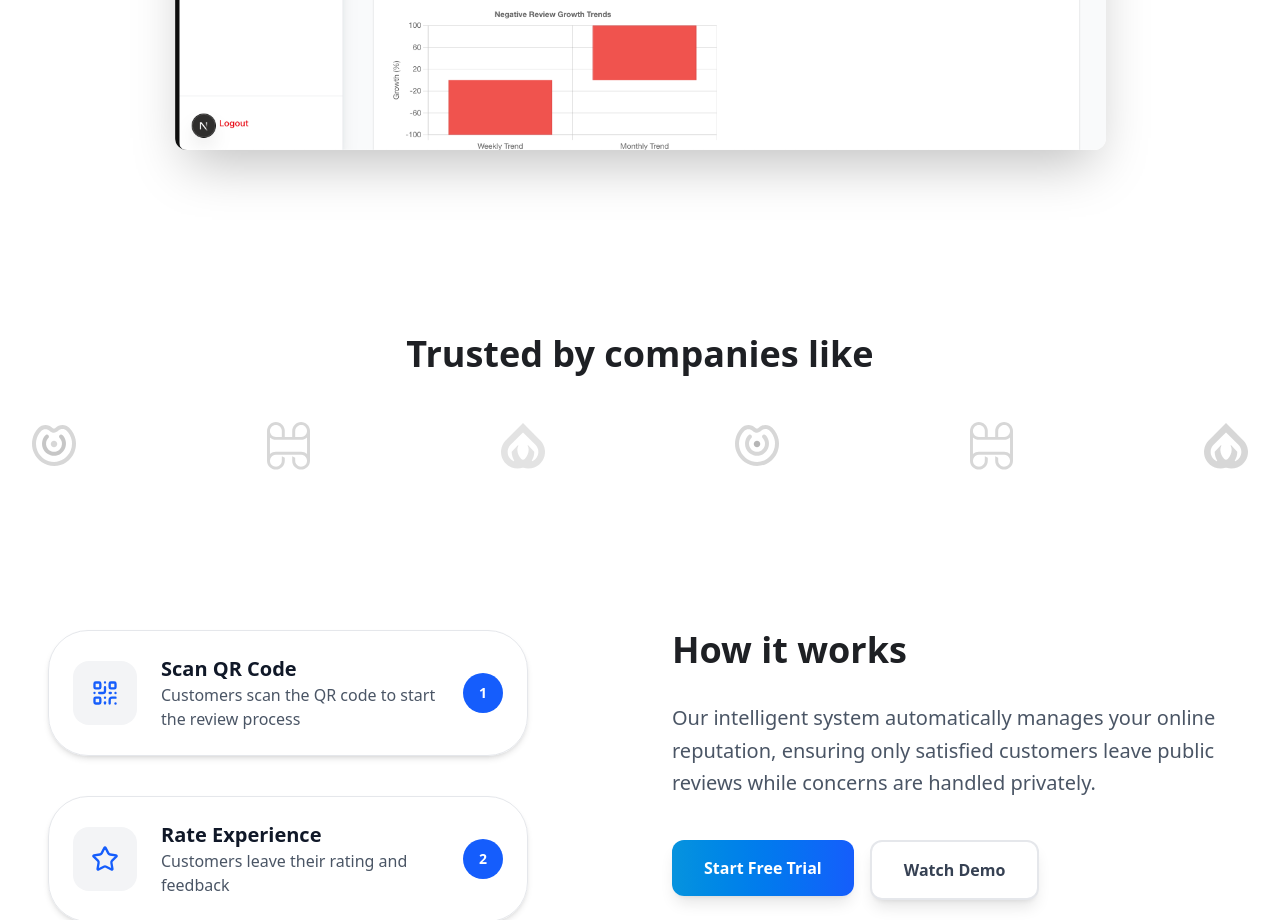
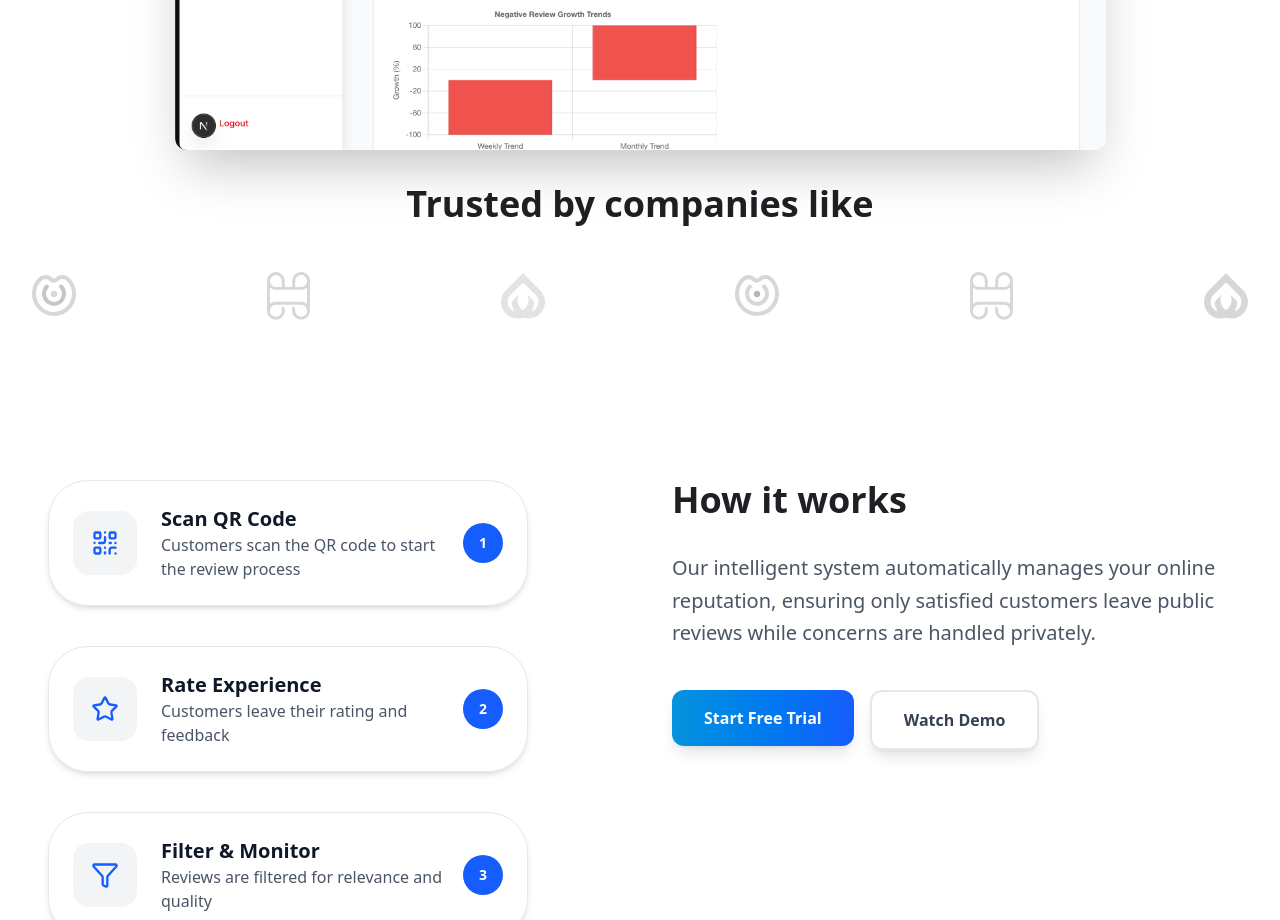
Before and after one commit to Ajnastk/GRB-SOFTWARE, a Next.js app: page /admin in a window 1280 px wide. Shown: the part 940-1860 px from the top of the page. Built offline with nearby package versions, Linux system fonts and the light colour scheme.

Commit message:
minor fix

```diff
--- a/component/TrustedCompanies.jsx
+++ b/component/TrustedCompanies.jsx
@@ -12,7 +12,7 @@ const TrustedCompanies = () => {
   ];
 
   return (
-    <section className="bg-global-11 py-12 lg:py-16 mt-[150px] sm:mt-[250px] md:mt-[400px] lg:mt-[450px]">
+    <section className="bg-global-11 py-12 lg:py-16 mt-[90px] sm:mt-[150px] md:mt-[250px] lg:mt-[300px]">
       <div className="container mx-auto px-4 sm:px-6 lg:px-8 max-w-7xl  ">
         <div className="text-center mb-12">
           <h2 className="text-2xl sm:text-3xl lg:text-4xl font-kumbh font-semibold text-global-2">
```
